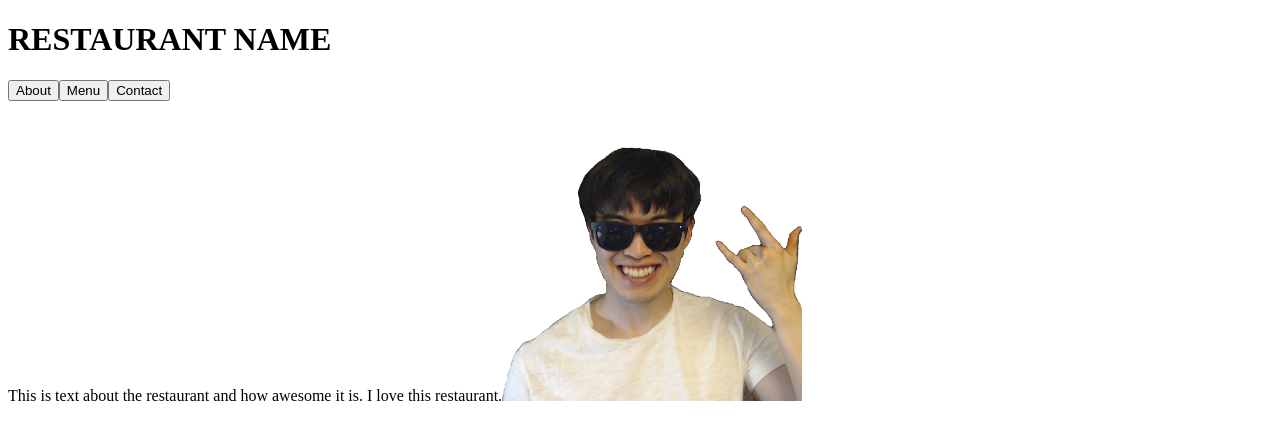
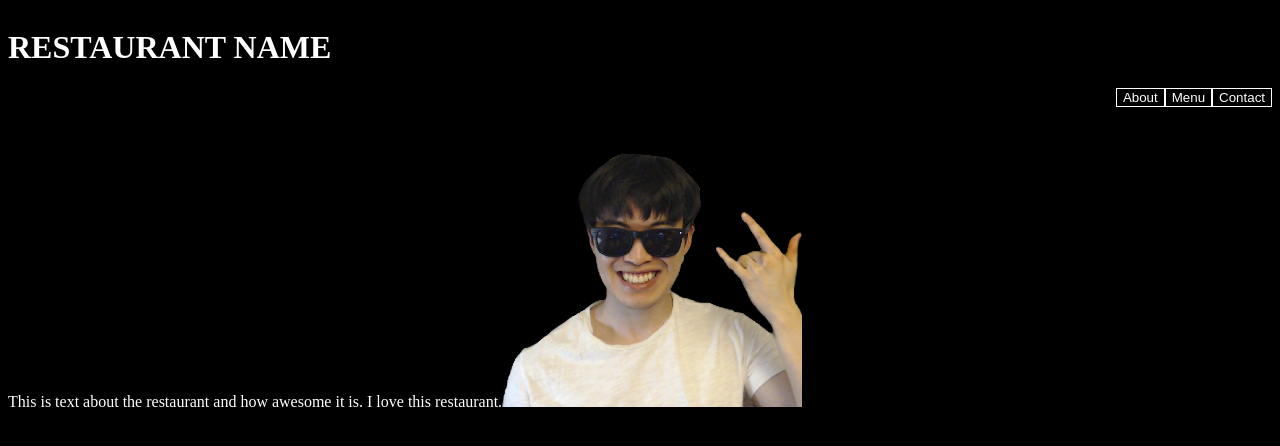
Before and after one commit to bkylee/restaurant-page, a website built with webpack: page dist/index.html in a window 1280 px wide. Built offline with Linux system fonts and the light colour scheme.

Commit message:
added styling to background colour and colour of text. Changed header to be inline block, tabs to be flex

```diff
--- a/src/index.js
+++ b/src/index.js
@@ -34,6 +34,7 @@ function mainText() {
 function tabs(){
     //tabs and their pages
     const tabs = document.createElement('div');
+    tabs.setAttribute('class','tabs');
 
     //create about/default page button
     const about = document.createElement('button');
--- a/src/style.css
+++ b/src/style.css
@@ -6,3 +6,23 @@ img{
     width: 300px;
     height: 300px;
 }
+
+:root{
+    background-color: black;
+    color: white;
+}
+
+button{
+    color: white;
+    border: solid 1px white;
+    background-color: black;
+}
+
+.header{
+    display:inline-block;
+}
+
+.tabs{
+    display:flex;
+    justify-content: end;
+}
```
Also changed, not shown: dist/index.js.
